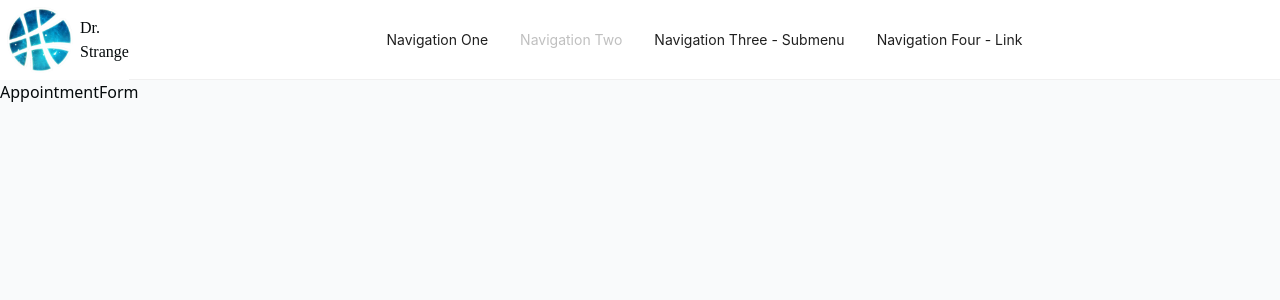
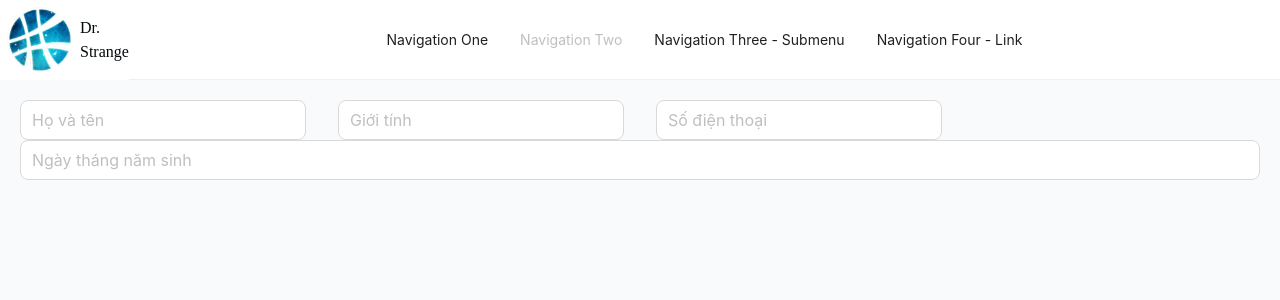
Before and after one commit to nguyendhst/doctor-strange, a Next.js app: page /book-appointment in a window 1280 px wide. Shown: the top 300 px of the page. Built offline with nearby package versions, Linux system fonts and the light colour scheme.

Commit message:
UI(form): init form

```diff
--- a/app/book-appointment/page.tsx
+++ b/app/book-appointment/page.tsx
@@ -1,8 +1,63 @@
-import React from 'react'
+"use client"
+import InputLink from '@/app/components/Input/InputLink'
+import { Col, Form, Row } from 'antd';
+import React, { Fragment } from 'react'
+import { useForm } from 'react-hook-form'
 
 const AppointmentForm = () => {
+  const {
+    control,
+    handleSubmit,
+    watch,
+    trigger,
+    clearErrors,
+    formState: { errors, dirtyFields, isDirty },
+  } = useForm({});
+
+  const [form] = Form.useForm();
   return (
-    <div>AppointmentForm</div>
+    <div className="max-w-7xl  mx-auto">
+      <div>
+
+      </div>
+      <div className='p-5'>
+        <Row gutter={32}>
+          <Col span={6}>
+            <InputLink placeholder="Họ và tên"
+              placement="top"
+              control={control}
+              name="name"
+              size="large">
+
+            </InputLink>
+          </Col>
+          <Col span={6}>
+            <InputLink placeholder="Giới tính"
+              placement="top"
+              control={control}
+              name="gender"
+              size="large">
+
+            </InputLink>
+          </Col>
+          <Col span={6}>
+            <InputLink placeholder="Số điện thoại"
+              placement="top"
+              control={control}
+              name="phone"
+              size="large">
+
+            </InputLink>
+          </Col>
+        </Row>
+        <InputLink placeholder="Ngày tháng năm sinh"
+          placement="top"
+          control={control}
+          name="birthday"
+          size="large">
+        </InputLink>
+      </div>
+    </div>
   )
 }
 
--- /dev/null
+++ b/app/components/Input/InputLink/index.tsx
@@ -0,0 +1,62 @@
+import { Input, Tooltip } from 'antd';
+import { SizeType } from 'antd/es/config-provider/SizeContext';
+import { TooltipPlacement } from 'antd/es/tooltip';
+import classNames from 'classnames';
+import React, { Fragment } from 'react';
+import { Control, Controller, FieldValue, MultipleFieldErrors, UseFormClearErrors, UseFormRegister, UseFormSetError, UseFormSetValue, UseFormWatch } from 'react-hook-form';
+
+// import ValidateError from '@/components/ValidateError';
+type TPropsFormInput = {
+  minimumYear?: number;
+  control?: Control<FieldValue>;
+  name: string;
+  type?: string;
+  size?: SizeType;
+  error?: MultipleFieldErrors;
+  placeholder?: string;
+  prefix?: JSX.Element;
+  className?: string;
+  format?: string;
+  values?: [];
+  autoSize?: boolean | { minRows: number; maxRows: number };
+  label?: string;
+  children?: JSX.Element;
+  required?: boolean;
+  placement?: TooltipPlacement;
+  disabled?: boolean;
+  rows?: number;
+};
+
+const InputLink: React.FC<TPropsFormInput> = ({
+  name,
+  control,
+  type,
+  size,
+  placeholder,
+  prefix,
+  className,
+  placement = 'top',
+}) => {
+  return (
+    <Controller
+      name={name}
+      control={control}
+      render={({ field, fieldState: { error } }) => (
+        <Fragment>
+          <Tooltip title={field?.value} placement={placement}>
+            <Input
+              {...field}
+              type={type}
+              size={size}
+              placeholder={placeholder}
+              prefix={prefix}
+              className={classNames(error ? `error` : `focus hover`, className)}
+            />
+          </Tooltip>
+        </Fragment>
+      )}
+    />
+  );
+};
+
+export default InputLink;
--- /dev/null
+++ b/app/components/Input/TextArea/index.tsx
@@ -0,0 +1,42 @@
+import { Input } from 'antd';
+import classNames from 'classnames';
+import React, { Fragment } from 'react';
+import { Controller } from 'react-hook-form';
+
+import ValidateError from '@/components/ValidateError';
+
+const { TextArea } = Input;
+
+const AntdTextArea: React.FC<TPropsFormInput> = ({
+  control,
+  name,
+  autoSize,
+  size,
+  className,
+  rows,
+  placeholder,
+  ...settings
+}) => {
+  return (
+    <Controller
+      name={name}
+      control={control}
+      render={({ field, fieldState: { error } }) => (
+        <Fragment>
+          <TextArea
+            rows={rows}
+            placeholder={placeholder}
+            {...field}
+            {...settings}
+            autoSize={autoSize}
+            size={size}
+            className={classNames(error ? `error` : `focus hover`, className)}
+          />
+          <ValidateError error={error} />
+        </Fragment>
+      )}
+    />
+  );
+};
+
+export default AntdTextArea;
--- /dev/null
+++ b/app/components/Input/index.tsx
@@ -0,0 +1,42 @@
+import { Input } from 'antd';
+import classNames from 'classnames';
+import React, { Fragment } from 'react';
+import { Controller } from 'react-hook-form';
+
+import ValidateError from '../ValidateError';
+
+const InputText: React.FC<TPropsFormInput> = ({
+  name,
+  control,
+  type,
+  size,
+  placeholder,
+  prefix,
+  className,
+  disabled,
+}) => {
+  return (
+    <Controller
+      name={name}
+      control={control}
+      render={({ field, fieldState: { error } }) => {
+        return (
+          <Fragment>
+            <Input
+              {...field}
+              disabled={disabled}
+              type={type}
+              size={size}
+              placeholder={placeholder}
+              prefix={prefix}
+              className={classNames(error ? `error` : `focus hover`, className)}
+            />
+            <ValidateError error={error} />
+          </Fragment>
+        );
+      }}
+    />
+  );
+};
+
+export default InputText;
--- a/app/page.tsx
+++ b/app/page.tsx
@@ -21,7 +21,7 @@ export default async function Index() {
   const isSupabaseConnected = canInitSupabaseClient()
 
   return (
-    <div className="flex-1 w-full flex flex-col gap-20 items-center">
+    <div className="flex-1 w-full flex flex-col gap-20 items-center ">
 
     </div>
   )
--- a/package.json
+++ b/package.json
@@ -10,10 +10,12 @@
     "@supabase/supabase-js": "latest",
     "antd": "^5.5.1",
     "autoprefixer": "10.4.15",
+    "classnames": "^2.3.2",
     "next": "^14.0.1",
     "postcss": "8.4.29",
     "react": "^18.2.0",
     "react-dom": "^18.2.0",
+    "react-hook-form": "^7.47.0",
     "tailwindcss": "3.3.3",
     "typescript": "5.1.3"
   },
--- a/tailwind.css
+++ b/tailwind.css
@@ -15,6 +15,27 @@
     }
     .ant-menu-submenu {
       @apply flex justify-center items-center;
+    }
+  }
+
+  .ant-form-vertical-custom {
+    @apply flex flex-col;
+
+    .ant-form-item {
+      @apply m-0 py-1;
+      .ant-form-item-label {
+        @apply pb-1 text-body-2-regular text-neutral-7;
+        >label {
+          @apply text-body-2-regular text-neutral-7;
+        }
+      }
+      .ant-col {
+        min-height: initial;
+
+        .ant-input {
+          @apply px-[10px] py-[5px] w-full h-8 align-middle text-body-2-regular;
+        }
+      }
     }
   }
 }
```
Also changed, not shown: 1 other file (tests, documents, lock files or other folders).
